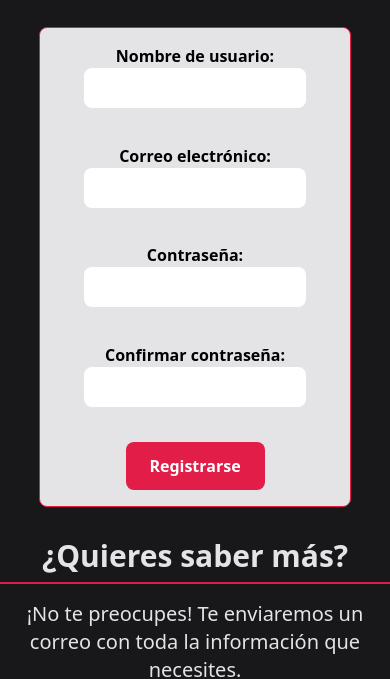
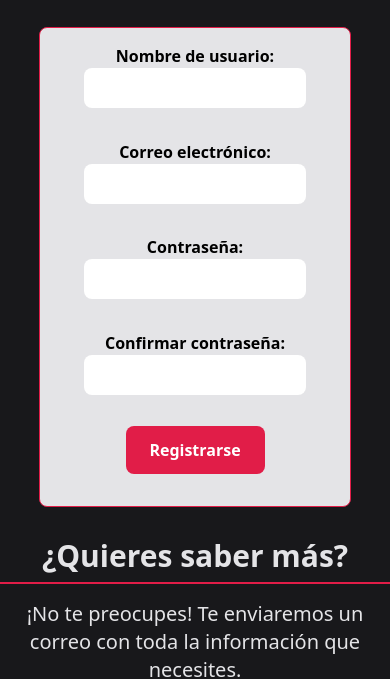
Before and after one commit to Santiago-mnd/UCAMP-landing-proyecto-1, a website: page docs/registro.html in a window 390 px wide. Shown: the part 174-853 px from the top of the page. Drawn offline with Linux system fonts and the light colour scheme.

Commit message:
responsive fixes on register page

```diff
--- a/docs/registro.html
+++ b/docs/registro.html
@@ -51,7 +51,7 @@
     </header>
 
     <main
-      class="w-full h-[600px] bg-zinc-900 flex flex-col justify-evenly items-center md:h-[800px] xl:h-screen"
+      class="w-full h-[600px] bg-zinc-900 flex flex-col justify-evenly items-center md:h-screen"
     >
       <div class="flex items-center mt-4 md:hidden">
         <span>
@@ -60,7 +60,7 @@
         <h1 class="font-bold text-2xl text-zinc-200 font-josef">Another</h1>
       </div>
       <form
-        class="w-4/5 m-auto h-4/5 bg-zinc-200 rounded-lg p-4 border border-rose-600 flex flex-col justify-between xl:w-3/4"
+        class="w-4/5 m-auto h-4/5 bg-zinc-200 rounded-lg p-4 border border-rose-600 flex flex-col justify-between 2xl:h-3/5 xl:w-2/4"
         action="#"
       >
         <div
@@ -100,7 +100,8 @@
           <input class="w-4/5 rounded-lg p-2" type="password" name="password" />
         </label>
         <button
-          class="w-2/4 mx-auto h-12 rounded-lg bg-rose-600 text-white font-bold"
+          class="w-2/4 mx-auto h-12 rounded-lg bg-rose-600 text-white font-bold mb-4"
+          type="submit"
         >
           Registrarse
         </button>
```
Also changed, not shown: docs/output.css.
